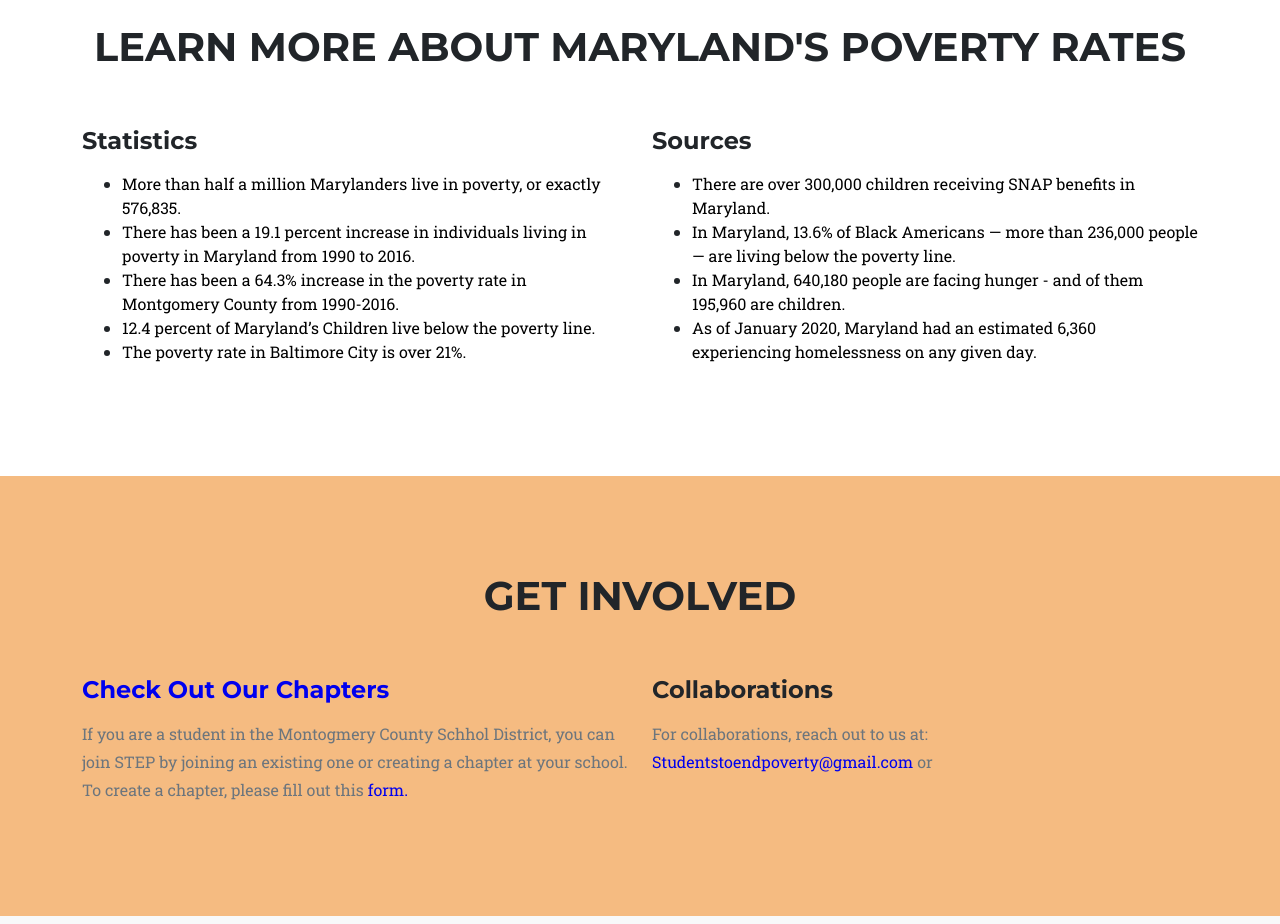
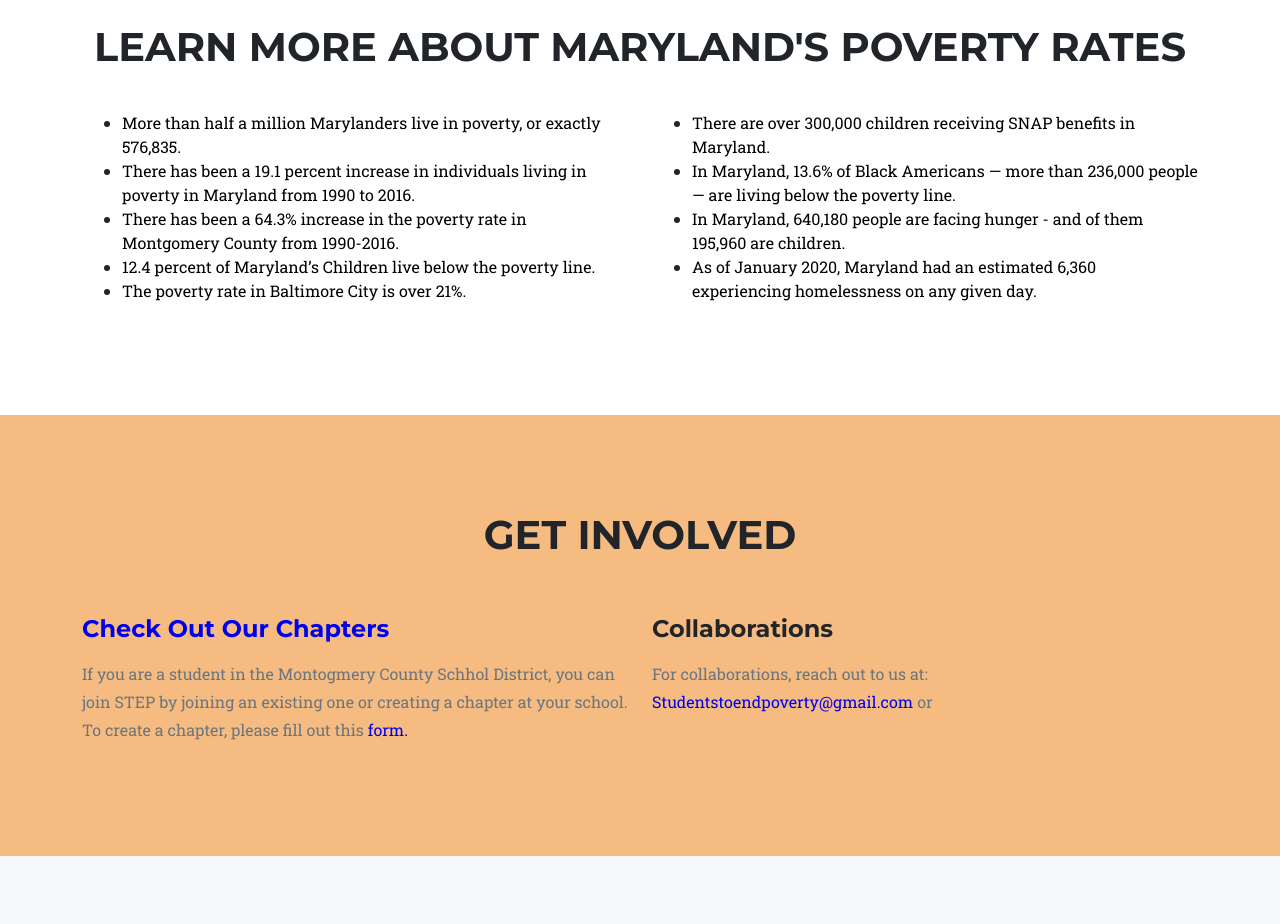
Before and after one commit to TingPanda16/step, a plain HTML site: page index.html in a window 1280 px wide. Shown: the part 1340-2264 px from the top of the page. Drawn offline with nearby package versions, Linux system fonts and the light colour scheme; a web font is replaced by a local one.

Commit message:
Add files via upload

```diff
--- a/index.html
+++ b/index.html
@@ -89,7 +89,6 @@
                 <br>
                 <div class="row text-left">
                     <div class="col-md-6">
-                        <h4 class="my-3">Statistics</h4>
                         <ul>
                           <li>
                             <a href="https://mda.maryland.gov/about_mda/Documents/SNAB/Maryland-Poverty-Profiles_2018_1-15-2018_T.pdf"> More than half a million Marylanders live in poverty, or exactly 576,835. </a>
@@ -109,7 +108,6 @@
                         </ul>
                     </div>
                     <div class="col-md-6">
-                      <h4 class="my-3">Sources</h4>
                       <ul>
                         <li>
                           <a href="https://spotlightonpoverty.org/states/maryland/"> There are over 300,000 children receiving SNAP benefits in Maryland. </a>
```
